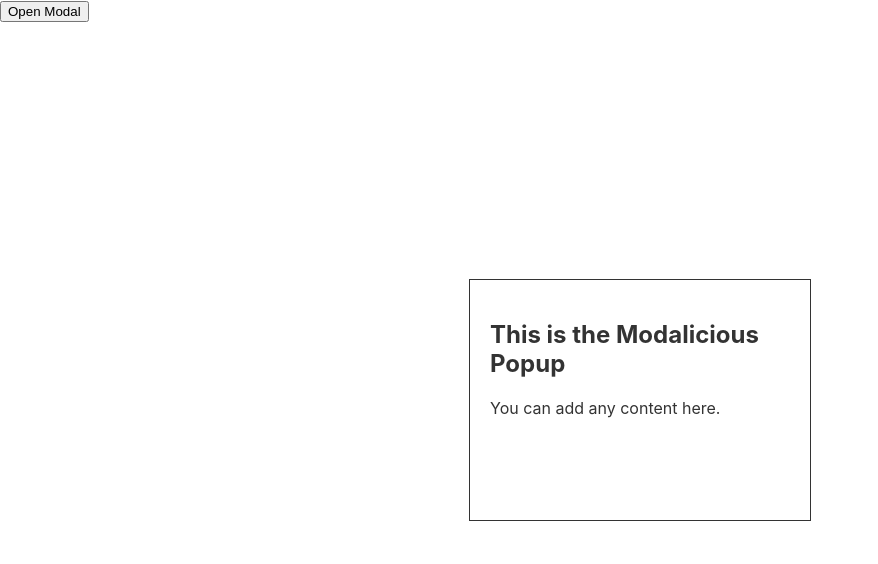
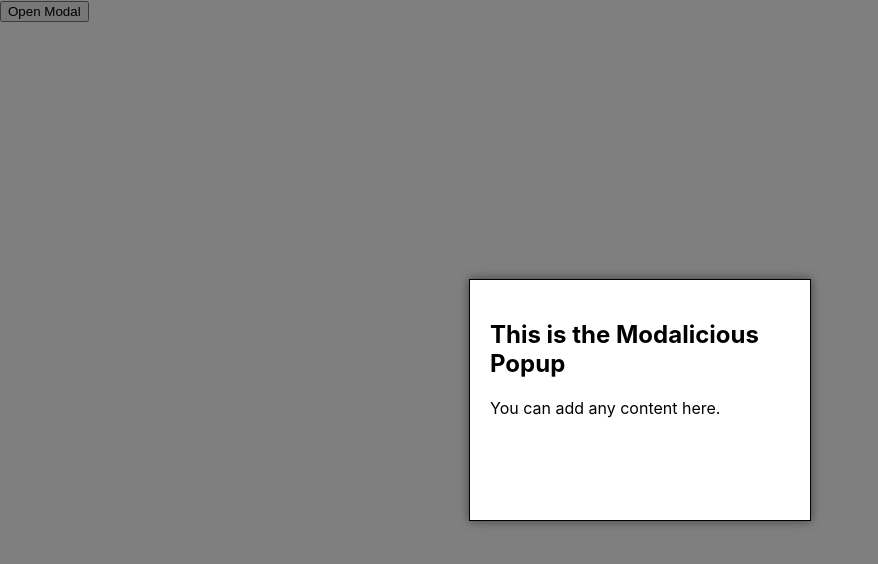
Before and after one commit to namith1003/react-modalicious, a React (Create React App) app: page / in a window 1280 px wide. Both pictures are taken after a click on the button "Open Modal". Shown: the top 564 px of the page, without its empty margins (0-878 px from the left). Built offline with nearby package versions, Linux system fonts and the light colour scheme.

Commit message:
created the modalicious popup to fade out the background and not allow the users to click anything on the background page until the modalicious component is dismissed.

```diff
--- a/src/App.tsx
+++ b/src/App.tsx
@@ -3,25 +3,29 @@ import Modalicious from './components/Modalicious';
 
 const App: React.FC = () => {
 
-    const [isModalOpen, setIsModalOpen] = useState(false);
+    const [modalOpen, setModalOpen] = useState(false);
 
-    const toggleModal = () => {
-        setIsModalOpen(!isModalOpen);
+    const openModal = () => {
+        setModalOpen(true);
+    };
+
+    const closeModal = () => {
+        setModalOpen(false);
     };
 
     return (
       <div className="App">
-        <button onClick={toggleModal}>Open Modal</button>
-        {isModalOpen && (
+        <button onClick={openModal}>Open Modal</button>
+        {modalOpen && (
             <Modalicious
                 options={{
                   position: 'top-center',
-                  backgroundFade: true,
+                  backgroundFade: false,
                   priority: false,
                   width: '300px',
                   height: '200px'
                 }}
-            >
+             onClose={closeModal}>
               <h2>This is the Modalicious Popup</h2>
               <p>You can add any content here.</p>
             </Modalicious>
--- a/src/components/Modalicious.tsx
+++ b/src/components/Modalicious.tsx
@@ -1,8 +1,9 @@
-import React, { useState } from 'react';
+import React, {useEffect, useState} from 'react';
 
 interface ModaliciousProps {
     children: React.ReactNode;
     options: ModaliciousOptions;
+    onClose: () => void;
 }
 
 interface ModaliciousOptions {
@@ -21,7 +22,7 @@ interface ModaliciousOptions {
     priority?: boolean;
 }
 
-const Modalicious: React.FC<ModaliciousProps> = ({ children, options }) => {
+const Modalicious: React.FC<ModaliciousProps> = ({ children, options , onClose}) => {
     const [isOpen, setIsOpen] = useState(true);
 
     const handleClose = () => {
@@ -35,6 +36,22 @@ const Modalicious: React.FC<ModaliciousProps> = ({ children, options }) => {
     // Apply default options
     const { position = 'top-right', autoClose = 5000, hideProgressBar = false, closeOnClick = true, pauseOnHover = true, draggable = true, progress = undefined, theme = 'light', transition = 'Bounce', width = '300px', height = '200px', backgroundFade = false, priority = false   } = options;
 
+    useEffect(() => {
+        // Handle Escape key press to close the modal
+        const handleEscapeKeyPress = (event: KeyboardEvent) => {
+            if (event.key === 'Escape') {
+                onClose();
+            }
+        };
+
+        document.addEventListener('keydown', handleEscapeKeyPress);
+
+        return () => {
+            document.removeEventListener('keydown', handleEscapeKeyPress);
+        };
+    }, [onClose]);
+
+
     const modalStyle: React.CSSProperties = {
         width,
         height,
@@ -45,13 +62,26 @@ const Modalicious: React.FC<ModaliciousProps> = ({ children, options }) => {
         backgroundColor: 'white',
         border: '1px solid black',
         padding: '20px',
-        zIndex: priority ? 100 : 10,
-        opacity: backgroundFade ? 0.8 : 1,
+        zIndex: 1000,
+        boxShadow: '0px 0px 10px rgba(0, 0, 0, 0.5)',
+    };
+
+    const overlayStyle: React.CSSProperties = {
+        position: 'fixed',
+        top: 0,
+        left: 0,
+        width: '100%',
+        height: '100%',
+        backgroundColor: 'rgba(0, 0, 0, 0.5)',
+        zIndex: 999
     };
 
     return (
-        <div className={`modal ${position}`} style={modalStyle}>
-            {children}
+        <div>
+            <div className="overlay" style={overlayStyle}></div>
+            <div className={`modal ${position}`} style={modalStyle}>
+                {children}
+            </div>
         </div>
     );
 };
```
